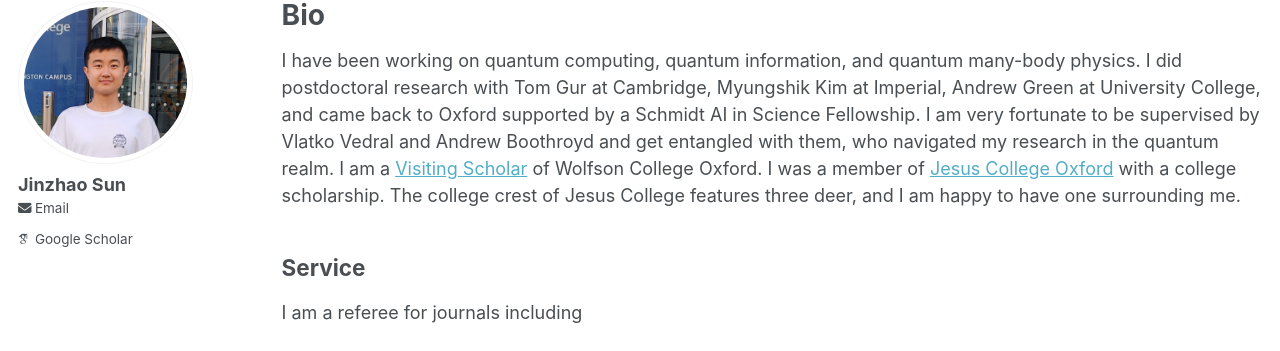
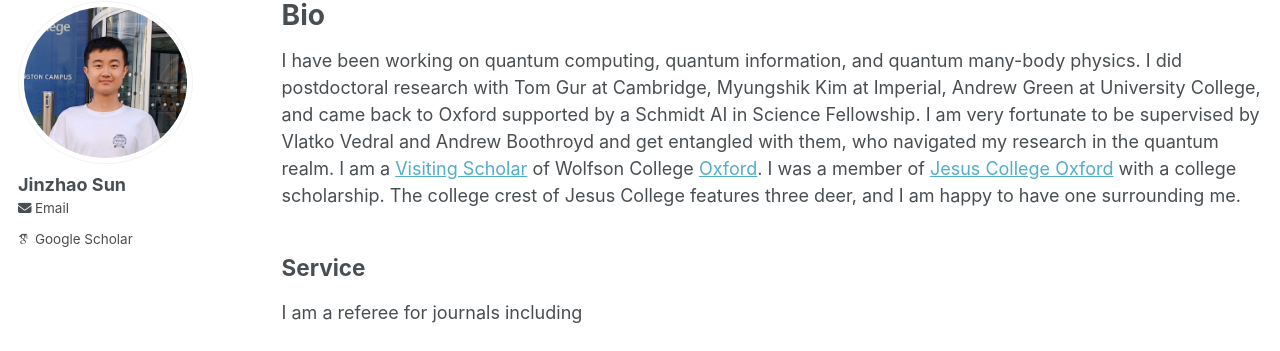
Before and after one commit to jinzhao-sun/jinzhao-sun.github.io, a Jekyll site: the page built from _pages/cv.md, in a window 1280 px wide and 1057 px high. Shown: the part 105-456 px from the top of the window. Built offline with Jekyll 4.4.1, drawn with Linux system fonts in a browser that asks for light colours; some web fonts are replaced; part of the change alters nothing that is shown.

Commit message:
Update cv.md

```diff
--- a/_pages/cv.md
+++ b/_pages/cv.md
@@ -9,7 +9,7 @@ redirect_from:
 
 {% include base_path %}
 
-I have been working on quantum computing, quantum information, and quantum many-body physics.  I did postdoctoral research with Tom Gur at Cambridge, Myungshik Kim at Imperial, Andrew Green at University College, and came back to Oxford supported by a Schmidt AI in Science Fellowship. I am very fortunate to be supervised by Vlatko Vedral and Andrew Boothroyd and get entangled with them, who navigated my research in the quantum realm. I am a [Visiting Scholar](https://www.wolfson.ox.ac.uk/person/jinzhao-sun/) of Wolfson College Oxford. I was a member of [Jesus College Oxford](https://www.jesus.ox.ac.uk/) with a college scholarship. The college crest of Jesus College features three deer, and I am happy to have one surrounding me.
+I have been working on quantum computing, quantum information, and quantum many-body physics.  I did postdoctoral research with Tom Gur at Cambridge, Myungshik Kim at Imperial, Andrew Green at University College, and came back to Oxford supported by a Schmidt AI in Science Fellowship. I am very fortunate to be supervised by Vlatko Vedral and Andrew Boothroyd and get entangled with them, who navigated my research in the quantum realm. I am a [Visiting Scholar](https://www.wolfson.ox.ac.uk/person/jinzhao-sun/) of Wolfson College [Oxford](https://www.wolfson.ox.ac.uk/). I was a member of [Jesus College Oxford](https://www.jesus.ox.ac.uk/) with a college scholarship. The college crest of Jesus College features three deer, and I am happy to have one surrounding me.
 
 
 Service
```
